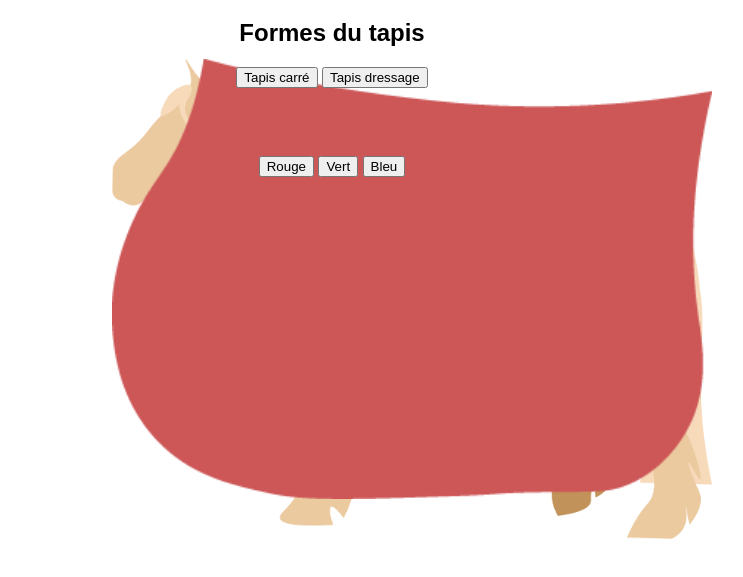
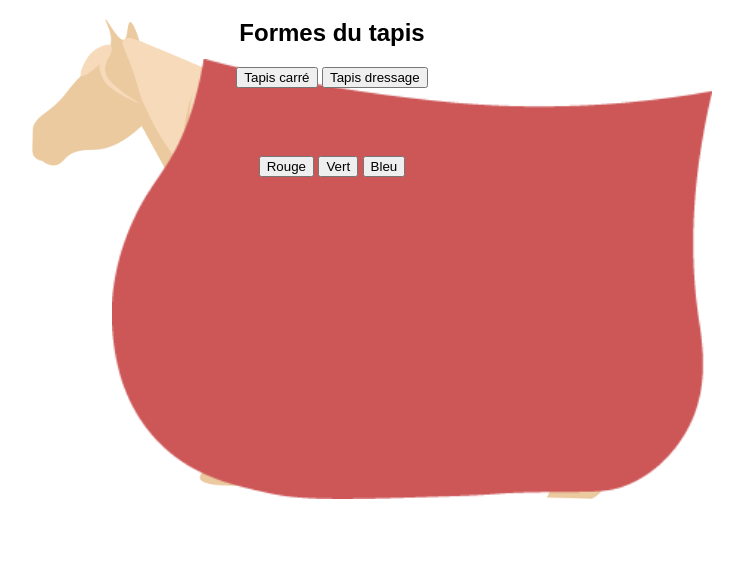
Before and after one commit to abreathofeden/aboe-studio, a plain HTML site: page index.html in a window 1280 px wide. Shown: the part 61-638 px from the top of the page, without its empty margins (308-1051 px from the left). Drawn offline with Linux system fonts and the light colour scheme.

Commit message:
Update style.css

```diff
--- a/style.css
+++ b/style.css
@@ -11,10 +11,21 @@ body {
     z-index: 1; /* images derrière les boutons */
 }
 
-#simulateur img {
+/* CHEVAL (ne bouge pas) */
+#cheval {
     position: absolute;
-    top: 40px;   /* déplace le tapis vers le bas */
-    left: 80px;  /* déplace le tapis vers la droite */
+    top: 0;
+    left: 0;
+    width: 600px;
+    z-index: 1;
+}
+
+/* TAPIS (bouge indépendamment du cheval) */
+#tapis_carre,
+#tapis_dressage {
+    position: absolute;
+    top: 40px;   /* ajuste verticalement */
+    left: 80px;  /* ajuste horizontalement */
     width: 600px;
     z-index: 1;
 }
```
